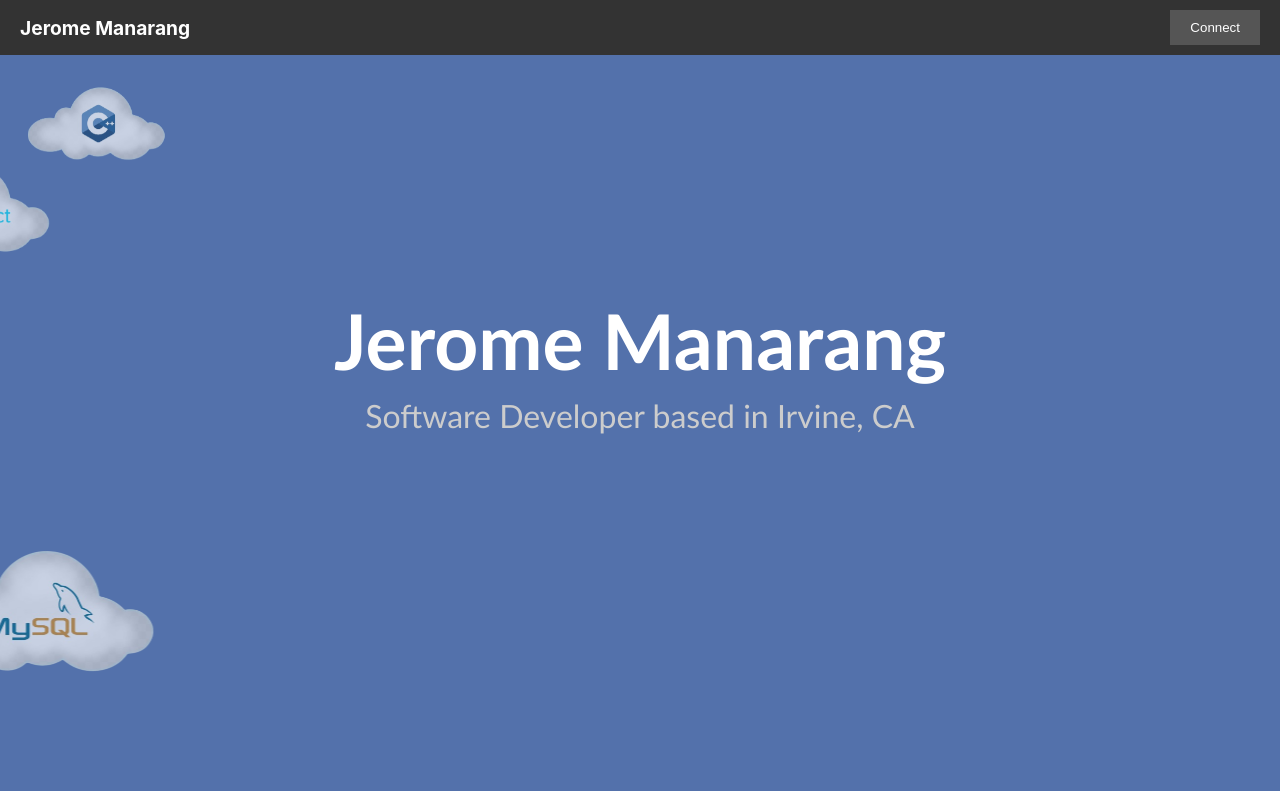
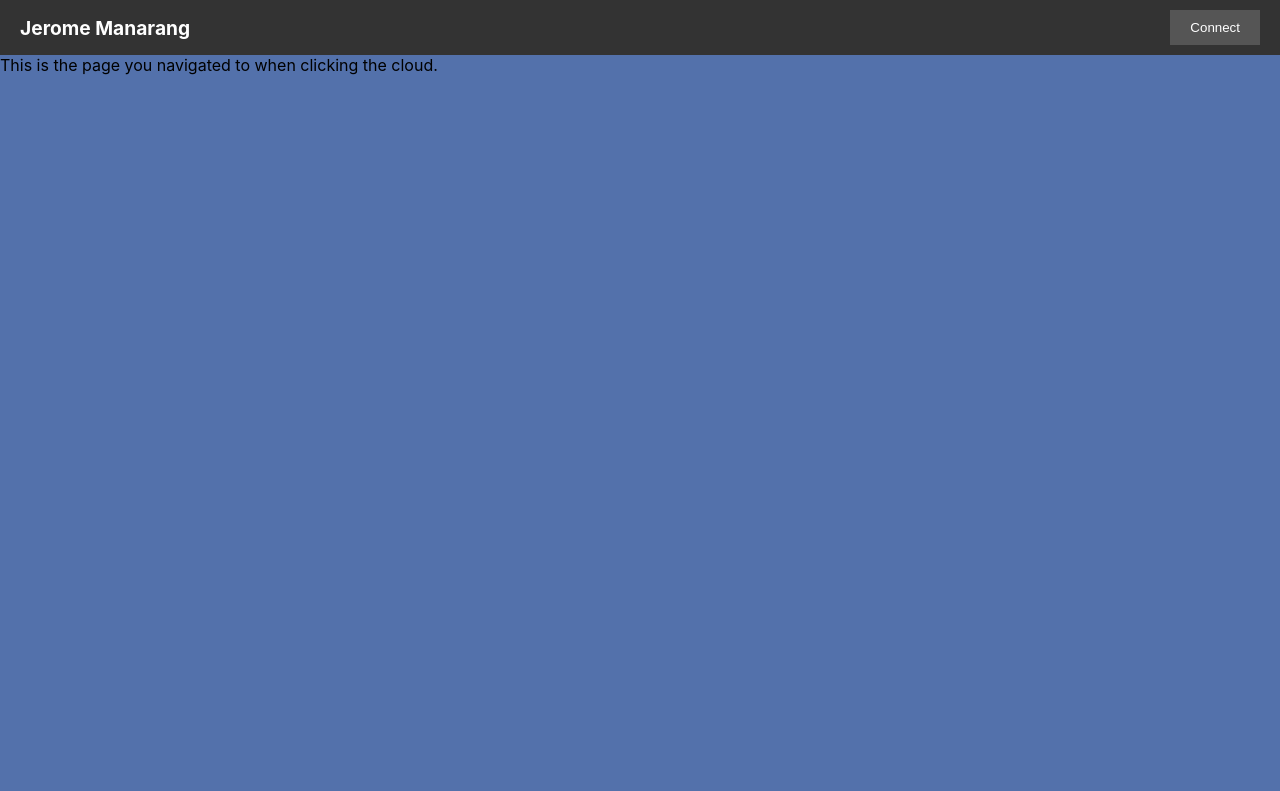
Before and after one commit to jerome-manarang/portfolio, a React (Create React App) app: page /ICSProjectDirector in a window 1280 px wide. Shown: the top 791 px of the page. Built offline with nearby package versions, Linux system fonts and the light colour scheme.

Commit message:
create routing, allowing for new pages

```diff
--- a/package.json
+++ b/package.json
@@ -11,6 +11,7 @@
     "bootstrap": "^5.3.3",
     "react": "^18.3.1",
     "react-dom": "^18.3.1",
+    "react-router-dom": "^7.1.5",
     "react-scripts": "^5.0.1",
     "web-vitals": "^2.1.4"
   },
--- a/src/App.js
+++ b/src/App.js
@@ -1,4 +1,5 @@
 import './App.css';
+import { BrowserRouter as Router, Route, Routes } from "react-router-dom";
 import React from 'react';
 import cloudImage from './images/cloud-removebg-preview.png';
 import reactImage from './images/ReactCloud-removebg-preview.png';
@@ -10,6 +11,7 @@ import cppImage from './images/cppCloud-removebg-preview.png';
 import StickyHeader from './components/StickyHeader.js';
 import Projects from './components/Projects.js';
 import Experience from './components/Experience.js';
+import ICSProjectDirector from './components/ICSProjectDirector.js';
 import { DotLottieReact } from "@lottiefiles/dotlottie-react";
 
 function Main() {
@@ -50,16 +52,19 @@ const BottomLottie = () => {
 
 function App() {
   return (
-    <div>
+    <Router>
       <StickyHeader />
-      <Main />
-      <Projects />
-      <Experience />
-
-
-    </div>
-
-
+      <Routes>
+      <Route path="/" element={
+          <>
+            <Main />
+            <Projects />
+            <Experience />
+          </>
+        } />
+        <Route path="/ICSProjectDirector" element={<ICSProjectDirector />} />
+      </Routes>
+    </Router>
   );
 }
 
--- a/src/components/Experience.js
+++ b/src/components/Experience.js
@@ -1,34 +1,31 @@
 import React, { useEffect } from "react";
-//import "bootstrap/dist/css/bootstrap.min.css";
+import { useNavigate } from "react-router-dom"; // Import useNavigate
 import "aos/dist/aos.css";
-import "../Projects.css"
+import "../Projects.css";
 import AOS from "aos";
 import cloudImage from "../images/cloud-removebg-preview.png";
 
 function Experience() {
   useEffect(() => {
     AOS.init({
-      duration: 1000, // Animation duration in ms
-      once: true, // Only animate once when in view
+      duration: 1000,
+      once: true,
     });
   }, []);
+
+  const navigate = useNavigate(); // Hook for navigation
 
   const experience = [
     {
       title: "ICS Project Director",
       description: "Lead 5 teams developing a full-stack web application",
-      Link: "https://github.com/jerome-manarang/ai-debate",
+      route: "/ICSProjectDirector", // Internal route instead of an external link
     }
-
   ];
 
   return (
     <div className="container text-center">
-      <h1
-        className="projects-title"
-        data-aos="fade-down"
-        data-aos-duration="1500"
-      >
+      <h1 className="projects-title" data-aos="fade-down" data-aos-duration="1500">
         Experience
       </h1>
       <div className="projects-container row">
@@ -39,22 +36,17 @@ function Experience() {
             data-aos="fade-up"
             data-aos-delay={`${index * 200}`}
           >
-            <a
-              href={project.Link}
-              target="_blank"
-              rel="noopener noreferrer"
+            <div
               className="cloud-project"
+              onClick={() => navigate(project.route)} // Navigate to internal page
+              style={{ cursor: "pointer" }} // Make it visually clickable
             >
-              <img
-                src={cloudImage}
-                alt="cloud"
-                className="cloud-image-exp img-fluid"
-              />
+              <img src={cloudImage} alt="cloud" className="cloud-image-exp img-fluid" />
               <div className="cloud-content">
                 <h3>{project.title}</h3>
                 <p>{project.description}</p>
               </div>
-            </a>
+            </div>
           </div>
         ))}
       </div>
@@ -62,4 +54,4 @@ function Experience() {
   );
 }
 
-export default Experience
+export default Experience;
--- /dev/null
+++ b/src/components/ICSProjectDirector.js
@@ -0,0 +1,12 @@
+import React from "react";
+
+function ICSProjectDirector() {
+  return (
+    <div className="container text-center">
+      <h1>Welcome to the New Page!</h1>
+      <p>This is the page you navigated to when clicking the cloud.</p>
+    </div>
+  );
+}
+
+export default ICSProjectDirector;
--- a/src/components/StickyHeader.js
+++ b/src/components/StickyHeader.js
@@ -12,7 +12,7 @@ const StickyHeader = () => {
         <header className="sticky-header">
           <nav className="nav-bar">
             <div className="left">
-              <a href="#home" className="home-link">Jerome Manarang</a>
+              <a href="/" className="home-link">Jerome Manarang</a>
             </div>
             <div className="right">
               <button className="connect-button" onClick={toggleSidebar}>
```
Also changed, not shown: 1 other file (tests, documents, lock files or other folders).
